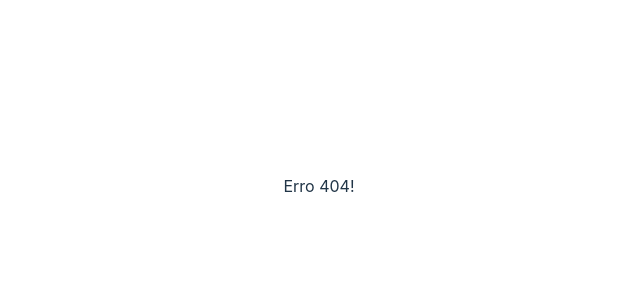
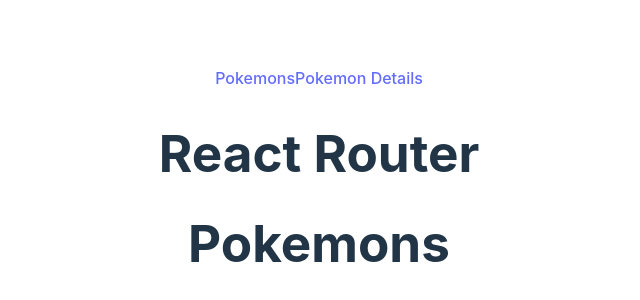
Before and after one commit to DevSinastre/React-Router-Study, a React (Vite) app: page /#/React-Router-Study in a window 1280 px wide. Before the commit this address had no page. Shown: the part 214-514 px from the top of the page, without its empty margins (321-961 px from the left). Built offline with nearby package versions, Linux system fonts and the light colour scheme.

Commit message:
configurando páginas

```diff
--- a/src/components/NavBar.jsx
+++ b/src/components/NavBar.jsx
@@ -3,8 +3,8 @@ import { Link } from "react-router-dom";
 const NavBar = () =>{
     return(
         <nav>
-            <Link to='/'>Pokemons</Link>
-            <Link to='/details'>Pokemon Details</Link>
+            <Link to='/React-Router-Study/'>Pokemons</Link>
+            <Link to='/React-Router-Study/details'>Pokemon Details</Link>
         </nav>
     )
 }
```
Also changed, not shown: src/main.jsx (+6 -6 lines).
